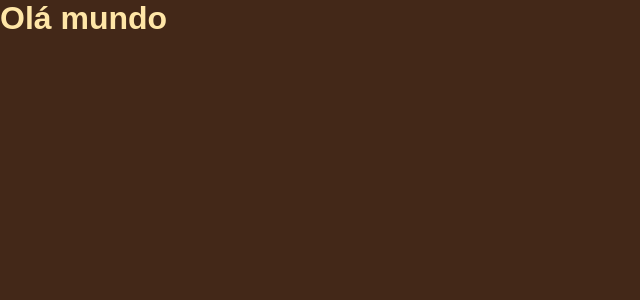
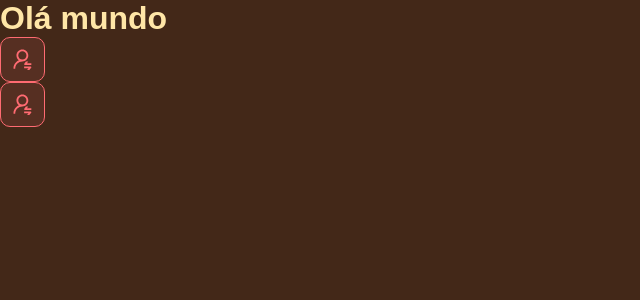
Before and after one commit to EduRKL/dsmeta, a React (Vite) app in the folder frontend/: page / in a window 1280 px wide. Shown: the top 300 px of the page, without its empty margins (0-640 px from the left). Built offline with nearby package versions, Linux system fonts and the light colour scheme.

Commit message:
First component

```diff
--- a/frontend/src/App.tsx
+++ b/frontend/src/App.tsx
@@ -1,8 +1,12 @@
-
+import NotificationButton from "./components/NotificationButton"
 
 function App() {
   return (
-    <h1>Olá mundo</h1>
+    <>
+      <h1>Olá mundo</h1>
+      <NotificationButton />
+      <NotificationButton />
+    </>
   )
 }
 
--- /dev/null
+++ b/frontend/src/components/NotificationButton/index.tsx
@@ -0,0 +1,12 @@
+import icon from '../../assets/img/icon-image.svg'
+import './styles.css'
+
+function NotificationButton() {
+    return (
+        <div className="dem-botao-vermelho">
+        <img src={icon} alt="Notificar" />
+    </div>
+    )
+}
+
+export default NotificationButton
--- /dev/null
+++ b/frontend/src/components/NotificationButton/styles.css
@@ -0,0 +1,15 @@
+.dem-botao-vermelho {
+    height: 45px;
+    width: 45px;
+    background-color: rgba(255, 107, 114, 0.1);
+    border: 1px solid #ff6b72;
+    border-radius: 10px;
+    display: flex;
+    align-items: center;
+    justify-content: center;
+    cursor: pointer;
+}
+
+.dem-botao-vermelho img {
+    width: 19px;
+}
```
Also changed, not shown: frontend/src/assets/img/Logo.svg (added), frontend/src/assets/img/icon-image.svg (added).
